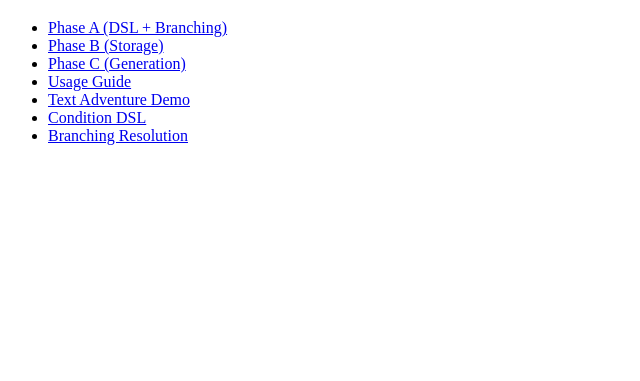
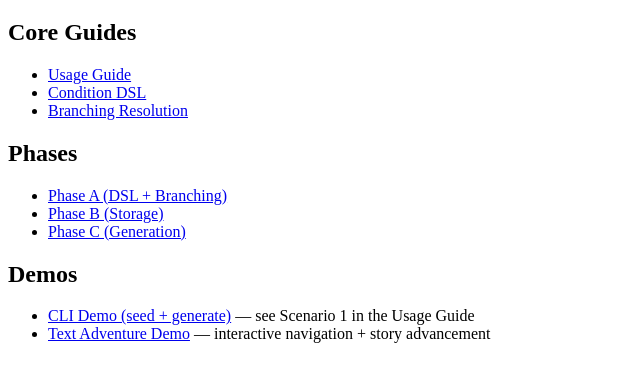
Before and after one commit to mattjwarren/questrel, a plain HTML site: page docs/index.html in a window 1280 px wide. Shown: the part 61-442 px from the top of the page, without its empty margins (0-640 px from the left). Drawn offline with Linux system fonts and the light colour scheme.

Commit message:
Docs: add demos section

```diff
--- a/docs/index.html
+++ b/docs/index.html
@@ -6,14 +6,24 @@
   </head>
   <body>
     <h1>Questrel Documentation</h1>
+    <h2>Core Guides</h2>
+    <ul>
+      <li><a href="usage_guide.html">Usage Guide</a></li>
+      <li><a href="dsl.html">Condition DSL</a></li>
+      <li><a href="branching.html">Branching Resolution</a></li>
+    </ul>
+
+    <h2>Phases</h2>
     <ul>
       <li><a href="phase_a.html">Phase A (DSL + Branching)</a></li>
       <li><a href="phase_b.html">Phase B (Storage)</a></li>
       <li><a href="phase_c.html">Phase C (Generation)</a></li>
-      <li><a href="usage_guide.html">Usage Guide</a></li>
-      <li><a href="text_adventure_demo.html">Text Adventure Demo</a></li>
-      <li><a href="dsl.html">Condition DSL</a></li>
-      <li><a href="branching.html">Branching Resolution</a></li>
+    </ul>
+
+    <h2>Demos</h2>
+    <ul>
+      <li><a href="usage_guide.html">CLI Demo (seed + generate)</a> — see Scenario 1 in the Usage Guide</li>
+      <li><a href="text_adventure_demo.html">Text Adventure Demo</a> — interactive navigation + story advancement</li>
     </ul>
   </body>
 </html>
```
